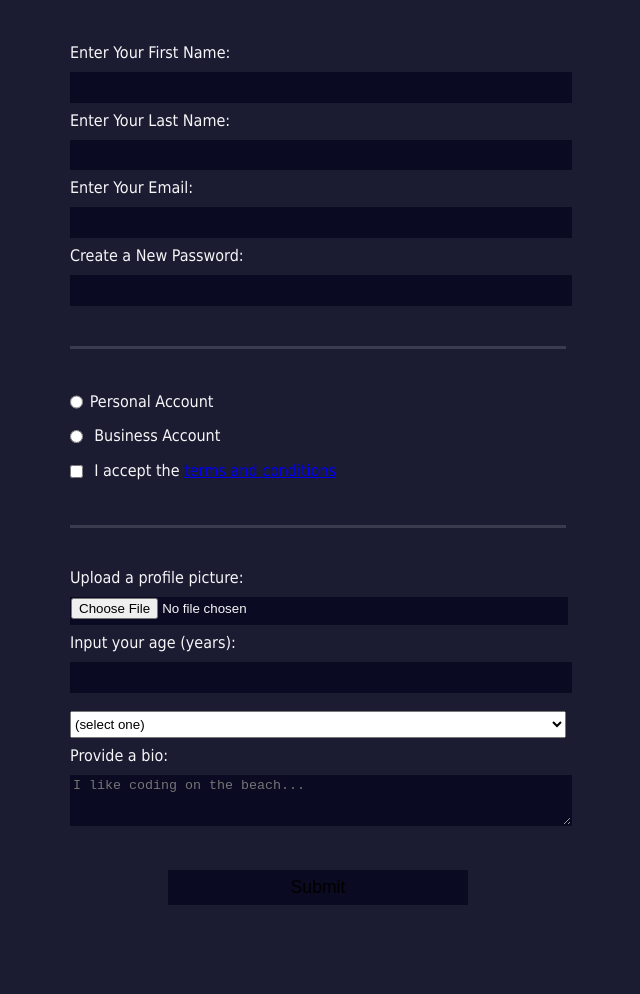
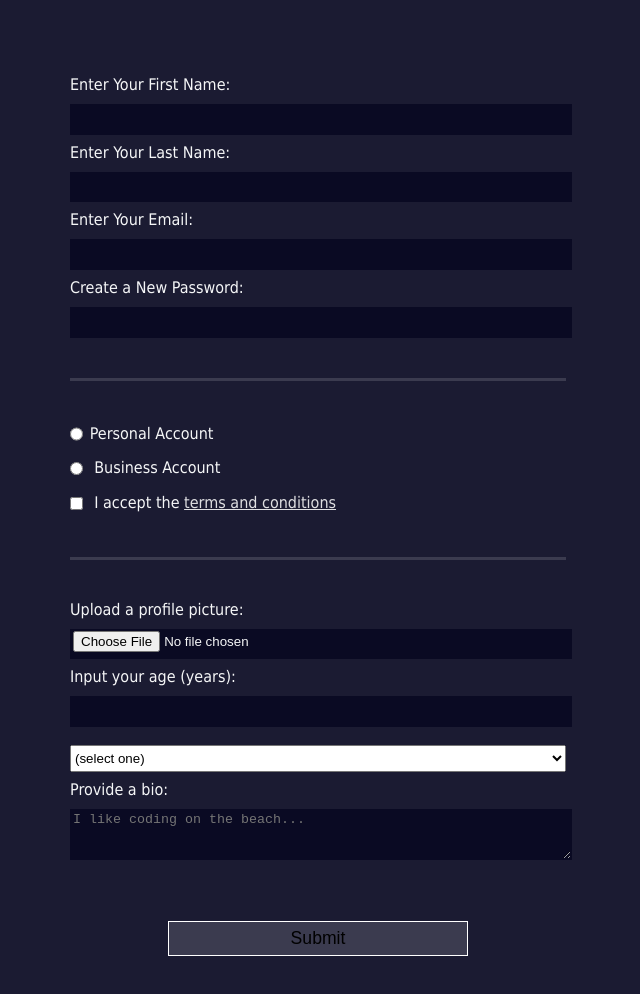
Before and after one commit to mmisa123/Registration_Form, a plain HTML site: page index.html in a window 1280 px wide. Shown: the part 134-1128 px from the top of the page, without its empty margins (322-962 px from the left). Before the commit the page ends 1039 px from the top, so only its background shows below. Drawn offline with Linux system fonts and the light colour scheme.

Commit message:
I have completed the lesson on building  registration form using HTML and CSS

```diff
--- a/styles.css
+++ b/styles.css
@@ -18,6 +18,7 @@ form {
     min-width: 300px;
     margin: 0 auto;
     width: 60vw;
+    padding: 2em;
 }
 
 fieldset {
@@ -63,7 +64,18 @@ label {
 input[type="submit"] {
     display: block;
     width: 60%;
-    margin: 0 auto;
+    margin: 1em auto;
     height: 2em;
     font-size: 1.1rem;
+    background-color: #3b3b4f;
+    border-color: white;
+    min-width: 300px;
 }
+
+input[type="file"] {
+    padding: 1px 2px;
+}
+
+a {
+    color: #dfdfe2;
+}
```
